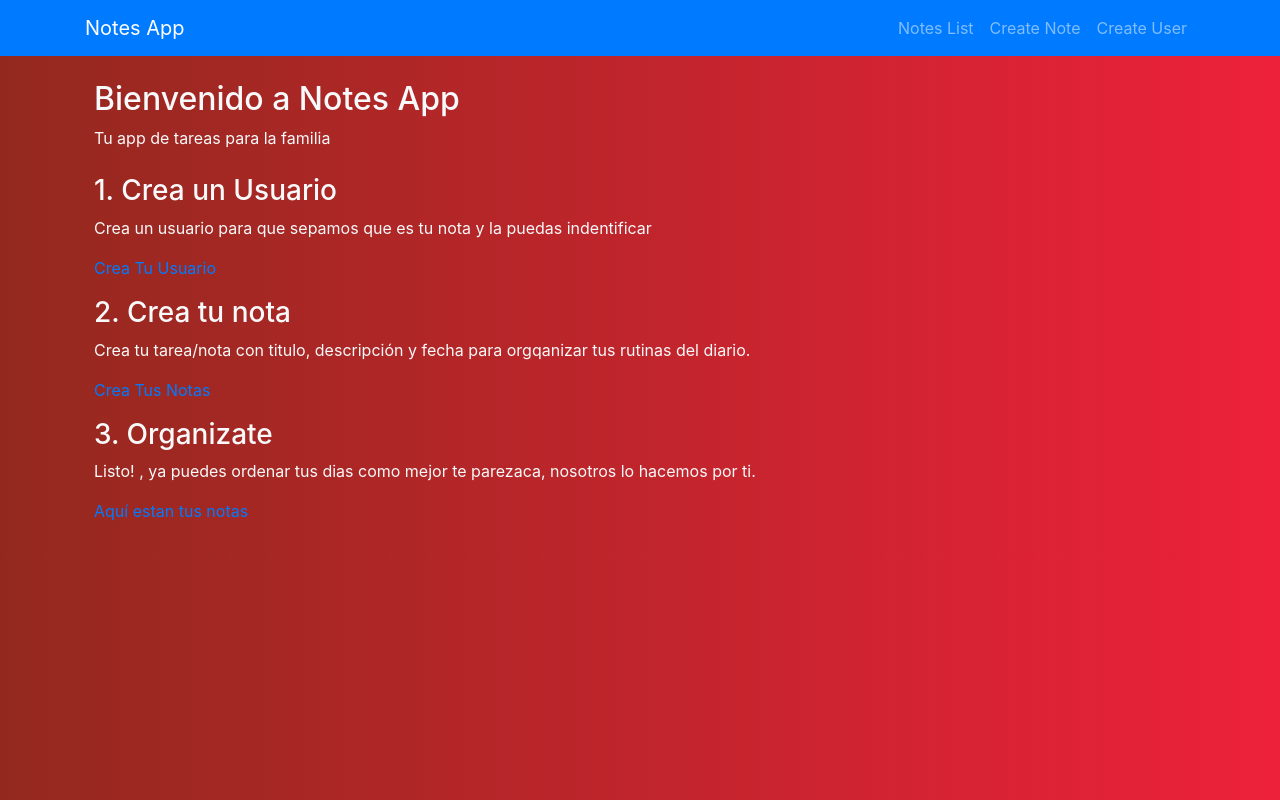
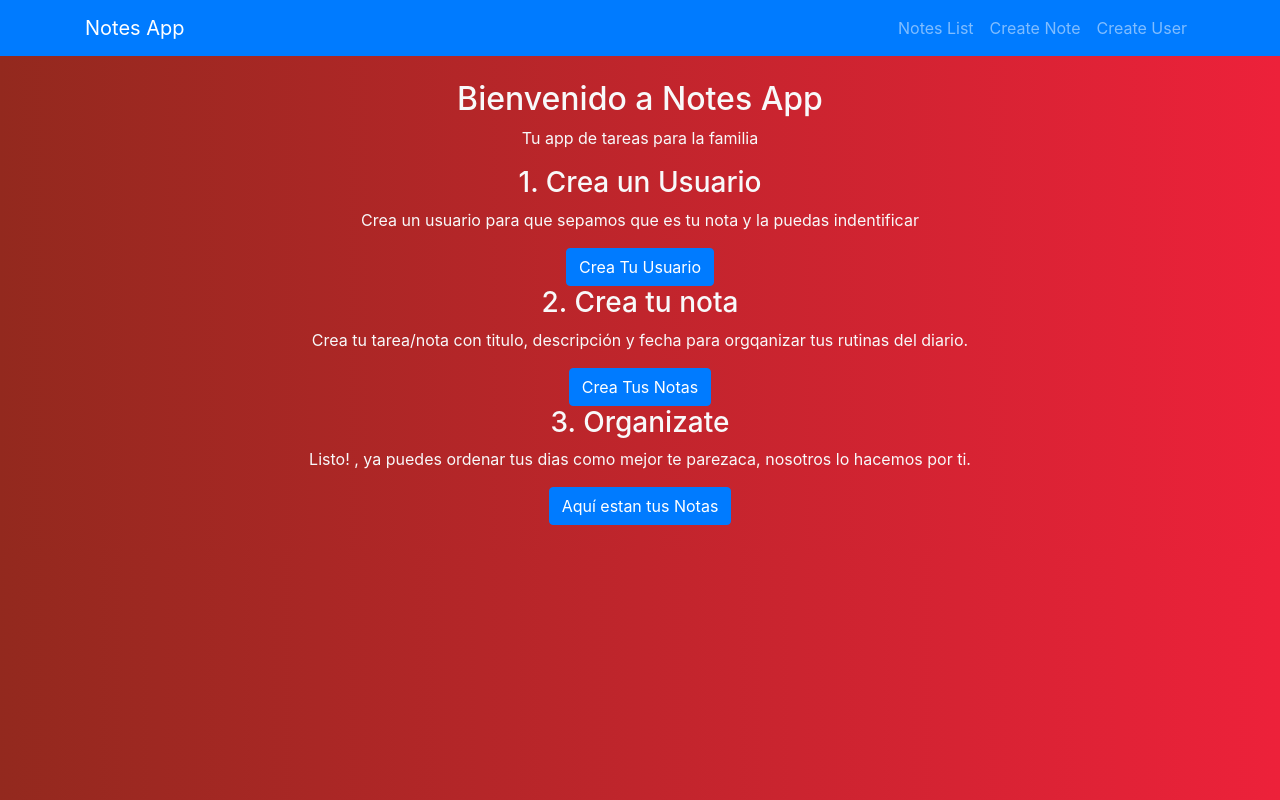
Before and after one commit to JuanDiegoAcostaT/MERN-App, a React app in the folder FRONTEND/: page / in a window 1280 px wide. Built offline with nearby package versions, Linux system fonts and the light colour scheme.

Commit message:
Some Fixes

```diff
--- a/FRONTEND/src/components/CreateNote.js
+++ b/FRONTEND/src/components/CreateNote.js
@@ -29,7 +29,7 @@ export default function CreateNote({ id }) {
       setTitle(res.data.title);
       setContent(res.data.content);
       setDate(new Date(res.data.date));
-      setUserSelected(res.data.author);
+      setUserSelected(res.data[0]);
       setEditing(true);
       setId(id);
     }
@@ -89,6 +89,7 @@ export default function CreateNote({ id }) {
               className='form-control'
               onChange={handleChangeSelected}
             >
+              <option value='Seleciona Tu Usuario'>Seleciona Tu Usuario</option>
               {
                 users.map((user) => (
                   <option
--- a/FRONTEND/src/components/CreateUser.js
+++ b/FRONTEND/src/components/CreateUser.js
@@ -61,7 +61,7 @@ export default function CreateUser() {
           {
             users.map((user) => (
               <li
-                className='list-group-item list-group-item-action mt-2'
+                className='list-group-item list-group-item-action mt-2 mb-2'
                 key={user._id}
               >
                 <div className='row'>
--- a/FRONTEND/src/components/Home.js
+++ b/FRONTEND/src/components/Home.js
@@ -5,25 +5,25 @@ import { Link } from '@reach/router';
 export default function Home() {
   return (
     <div className='conatiner'>
-      <div className='row text-light'>
+      <div className='row text-light text-center'>
         <div className='col-md-12'>
           <h2>Bienvenido a Notes App</h2>
           <p>Tu app de tareas para la familia</p>
         </div>
-        <div className='col-md-12 mt-2 mb-2'>
+        <div className='col-md-12'>
           <h3>1. Crea un Usuario</h3>
           <p>Crea un usuario para que sepamos que es tu nota y la puedas indentificar</p>
-          <Link to='/user'>Crea Tu Usuario</Link>
+          <Link className='btn btn-primary' to='/user'>Crea Tu Usuario</Link>
         </div>
-        <div className='col-md-12 mt-2 mb-2'>
+        <div className='col-md-12'>
           <h3>2. Crea tu nota</h3>
           <p>Crea tu tarea/nota con titulo, descripción y fecha para orgqanizar tus rutinas del diario.</p>
-          <Link to='/create'>Crea Tus Notas</Link>
+          <Link className='btn btn-primary' to='/create'>Crea Tus Notas</Link>
         </div>
-        <div className='col-md-12 mt-2 mb-2'>
+        <div className='col-md-12'>
           <h3>3. Organizate</h3>
           <p>Listo! , ya puedes ordenar tus dias como mejor te parezaca, nosotros lo hacemos por ti.</p>
-          <Link to='/notes'>Aquí estan tus notas</Link>
+          <Link className='btn btn-primary' to='/notes'>Aquí estan tus Notas</Link>
         </div>
       </div>
     </div>
--- a/FRONTEND/src/components/NotesList.js
+++ b/FRONTEND/src/components/NotesList.js
@@ -52,6 +52,7 @@ export default function NotesList() {
                 className='form-control'
                 onChange={handleChangeSelected}
               >
+                <option value='Seleciona Tu Usuario'>Seleciona Tu Usuario</option>
                 {
                   users.map((user) => (
                     <option
```
